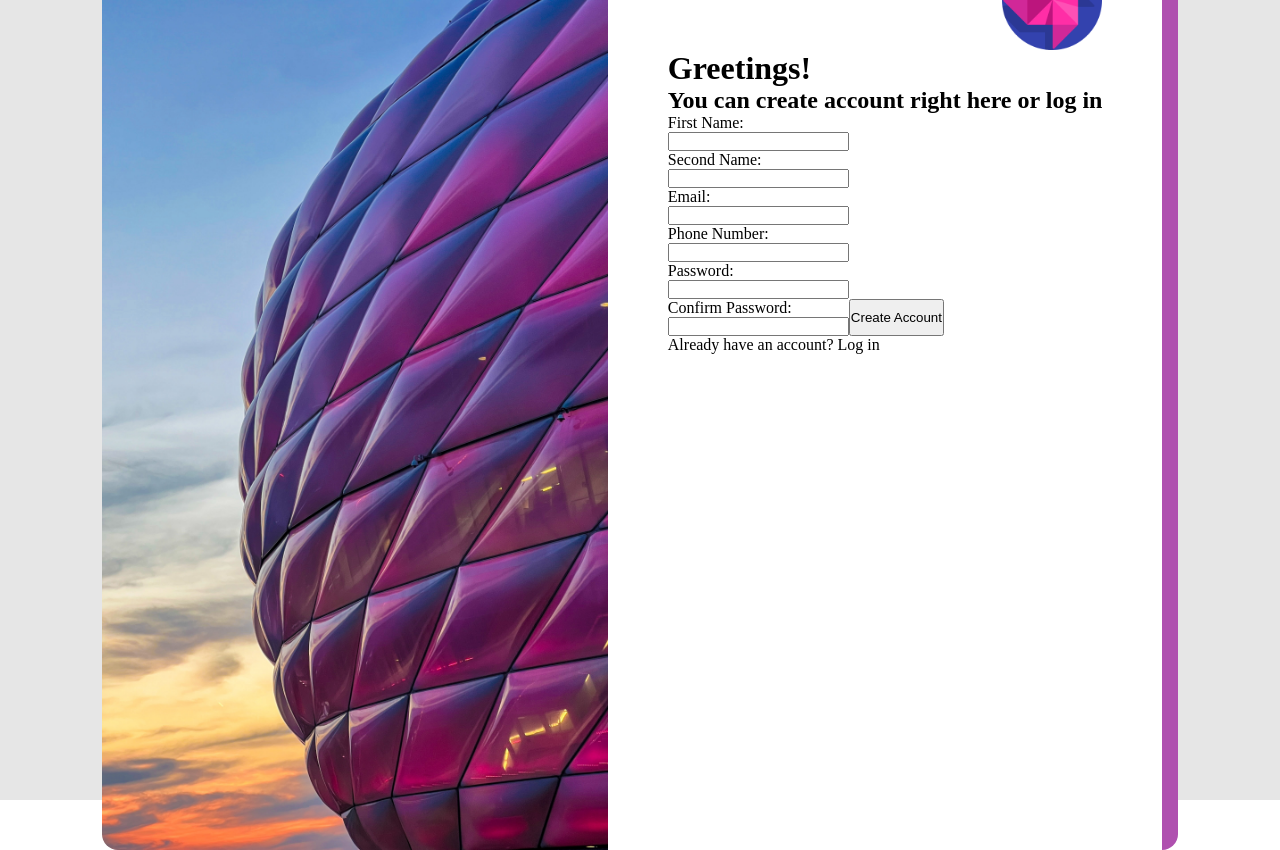
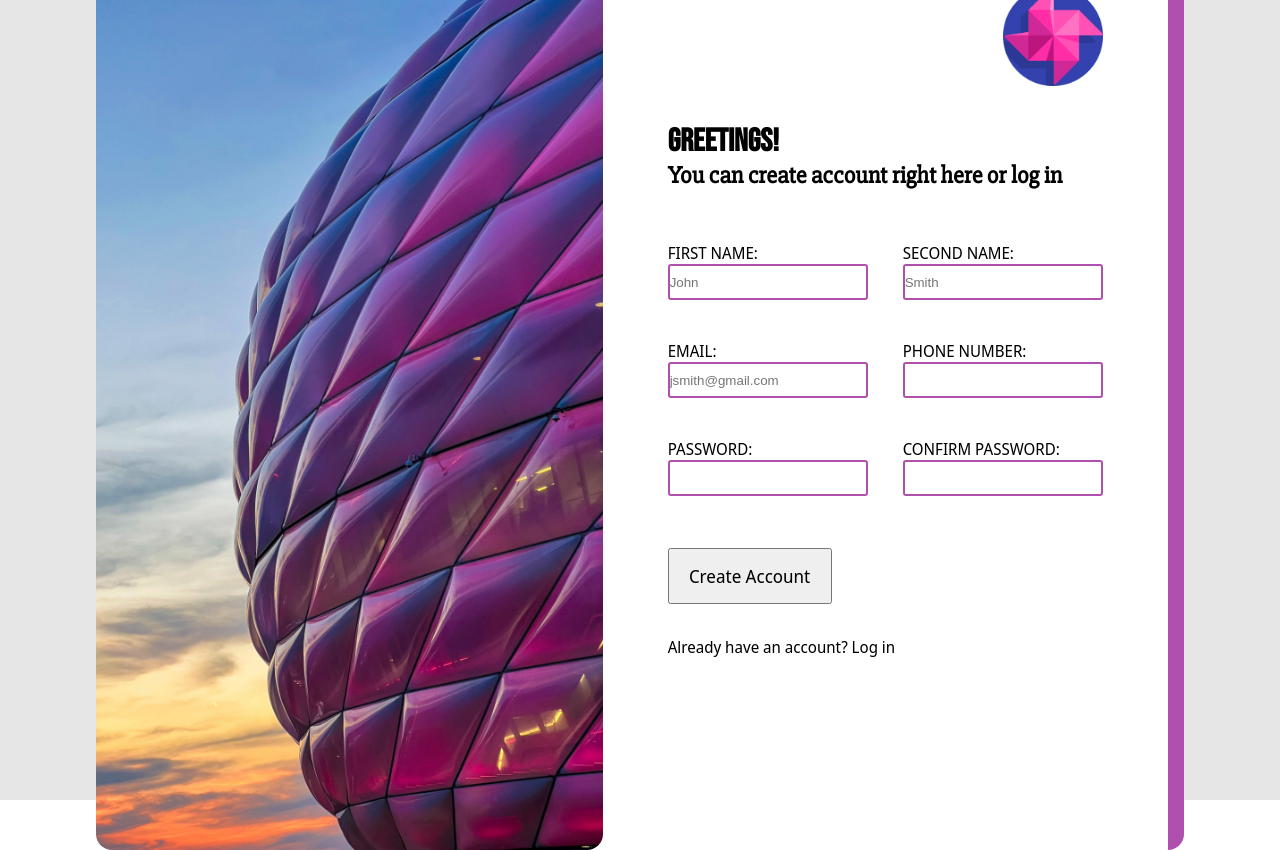
Before and after one commit to ShadyAV/Sign-Up-Form, a plain HTML site: page index.html in a window 1280 px wide. Drawn offline with Linux system fonts and the light colour scheme.

Commit message:
Add fonts, padding and margin for elements

```diff
--- a/index.html
+++ b/index.html
@@ -20,23 +20,27 @@
                 <h1>Greetings!</h1>
                 <h2>You can create account right here or log in</h2>
                 <form action="">
-                    <div id="formWrapper">
+                    <div class="formRow">
                         <div class="input">
                             <label for="firstName">First Name:</label>
-                            <input type="text" name="firstName" id="firstName">
+                            <input type="text" name="firstName" id="firstName" placeholder="John">
                         </div>
                         <div class="input">
                             <label for="secondName">Second Name:</label>
-                            <input type="text" name="secondName" id="secondName">
+                            <input type="text" name="secondName" id="secondName" placeholder="Smith">
                         </div>
+                    </div>
+                    <div class="formRow">
                         <div class="input">
                             <label for="userEmail">Email:</label>
-                            <input type="email" name="userEmail" id="userEmail">
+                            <input type="email" name="userEmail" id="userEmail" placeholder="jsmith@gmail.com">
                         </div>
                         <div class="input">
                             <label for="phoneNumber">Phone Number:</label>
                             <input type="tel" name="phoneNumber" id="phoneNumber">
                         </div>
+                    </div>
+                    <div class="formRow">
                         <div class="input">
                             <label for="userPassword">Password:</label>
                             <input type="password" name="userPassword" id="userPassword">
@@ -45,8 +49,8 @@
                             <label for="confirmPassword">Confirm Password:</label>
                             <input type="password" name="confirmPassword" id="confirmPassword">
                         </div>
-                        <button type="submit">Create Account</button>
                     </div>
+                    <button type="submit">Create Account</button>
                 </form>
                 <p>Already have an account? Log in</p>
             </div>
--- a/style.css
+++ b/style.css
@@ -1,3 +1,7 @@
+@import url('https://fonts.googleapis.com/css2?family=Bebas+Neue&display=swap');
+@import url('https://fonts.googleapis.com/css2?family=Slabo+27px&display=swap');
+@import url('https://fonts.googleapis.com/css2?family=Noto+Sans+Display&display=swap');
+
 :root {
     --purple: rgb(175, 80, 175);
 }
@@ -26,28 +30,63 @@
 
 #backImg {
     height: 900px;
-    border-top-left-radius: 16px;
-    border-bottom-left-radius: 16px;
+    border-radius: 16px;
 }
 
 #rightSide {
     display: flex;
     flex-direction: column;
-    padding: 0px 60px;
+    padding: 0px 65px;
+    width: 565px;
 }
 
 #pinWheelWrapper {
     display: flex;
     justify-content: end;
+    padding-top: 36px;
 }
 
-#formWrapper {
+h1 {
+    font-family: 'Bebas Neue', cursive;
+    margin-top: 36px;
+}
+
+h2 {
+    font-family: 'Slabo 27px', serif;
+    margin-bottom: 32px;
+}
+
+.formRow {
     display: flex;
-    flex-wrap: wrap;
-    width: 350px;
+    justify-content: space-between;
 }
 
 .input {
+    font-family: 'Noto Sans Display', sans-serif;
     display: flex;
     flex-direction: column;
+    margin: 20px 0px;
 }
+
+.input label {
+    text-transform: uppercase;
+}
+
+.input input {
+    height: 36px;
+    width: 200px;
+    border-radius: 3px;
+    border: 2px solid var(--purple);
+}
+
+button {
+    margin: 32px 0px;
+    width: 164px;
+    height: 56px;
+    font-size: 18px;
+}
+
+button,
+p {
+    font-family: 'Noto Sans Display', sans-serif;
+}
```
